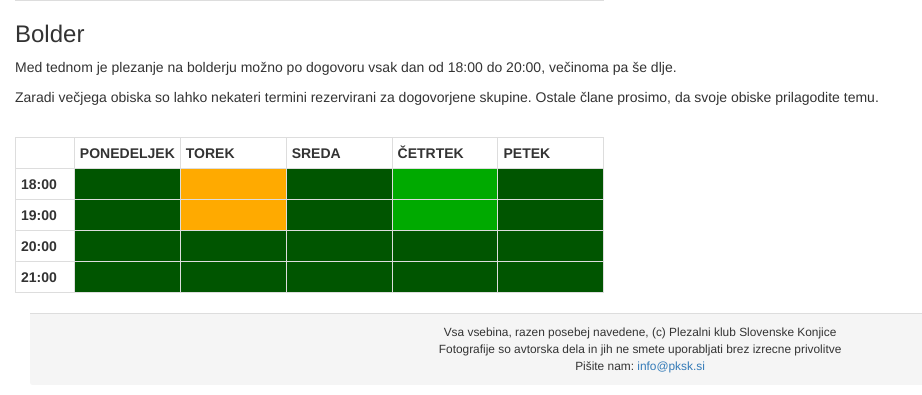
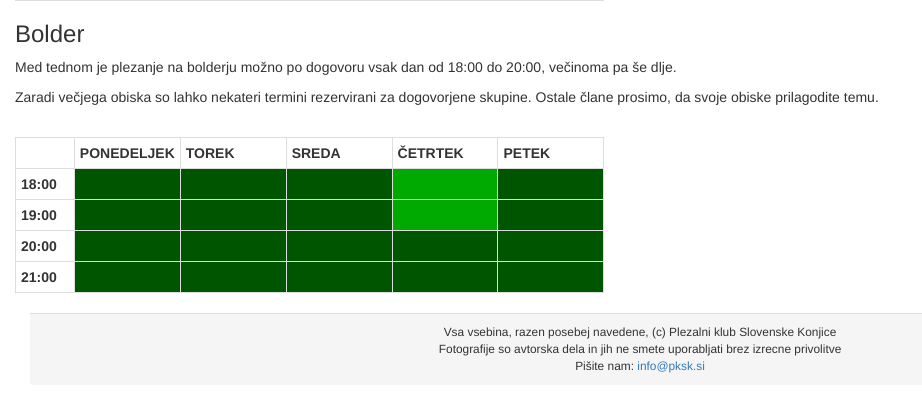
Before and after one commit to zgemba/pksk3, a Flask app: page /urnik in a window 1280 px wide. Shown: the part 1108-1503 px from the top of the page, without its empty margins (0-922 px from the left). Run offline with Flask 2, Linux system fonts and the light colour scheme; some libraries are stand-ins or nearby versions.

Commit message:
urnik 2018

```diff
--- a/app/templates/urnik.html
+++ b/app/templates/urnik.html
@@ -169,7 +169,7 @@
         <tr>
             <td><strong>18:00</strong></td>
             <td class="urnik-maybe"></td>
-            <td class="urnik-zasedeno"></td>
+            <td class="urnik-maybe"></td>
             <td class="urnik-maybe"></td>
             <td class="urnik-on"></td>
             <td class="urnik-maybe"></td>
@@ -177,7 +177,7 @@
         <tr>
             <td><strong>19:00</strong></td>
             <td class="urnik-maybe"></td>
-            <td class="urnik-zasedeno"></td>
+            <td class="urnik-maybe"></td>
             <td class="urnik-maybe"></td>
             <td class="urnik-on"></td>
             <td class="urnik-maybe"></td>
--- a/app/templates/urnik_otroci.html
+++ b/app/templates/urnik_otroci.html
@@ -3,7 +3,7 @@
 {% block title %}PKSK - urnik treningov otrok{% endblock %}
 
 {% block page_content %}
-    <div class="page-header">
+    <div class="page-header
         <h1>Urniki treningov otrok, 2018/19</h1>
     </div>
 
@@ -18,5 +18,5 @@
     <p>Z vpisi na treninge bomo začeli v torek, 11.9. 2018.</p>
 
     <p>Dodatne informacije na telefon <strong>031 221 318</strong> ali <strong>041 531 108</strong>.</p>
-    <img class="img-thumbnail img-responsive" src="/static/img/urnik_otroci.jpg">
+    <img class=" img-thumbnail img-responsive" src="/static/img/urnik_otroci.jpg">
 {% endblock %}
```
